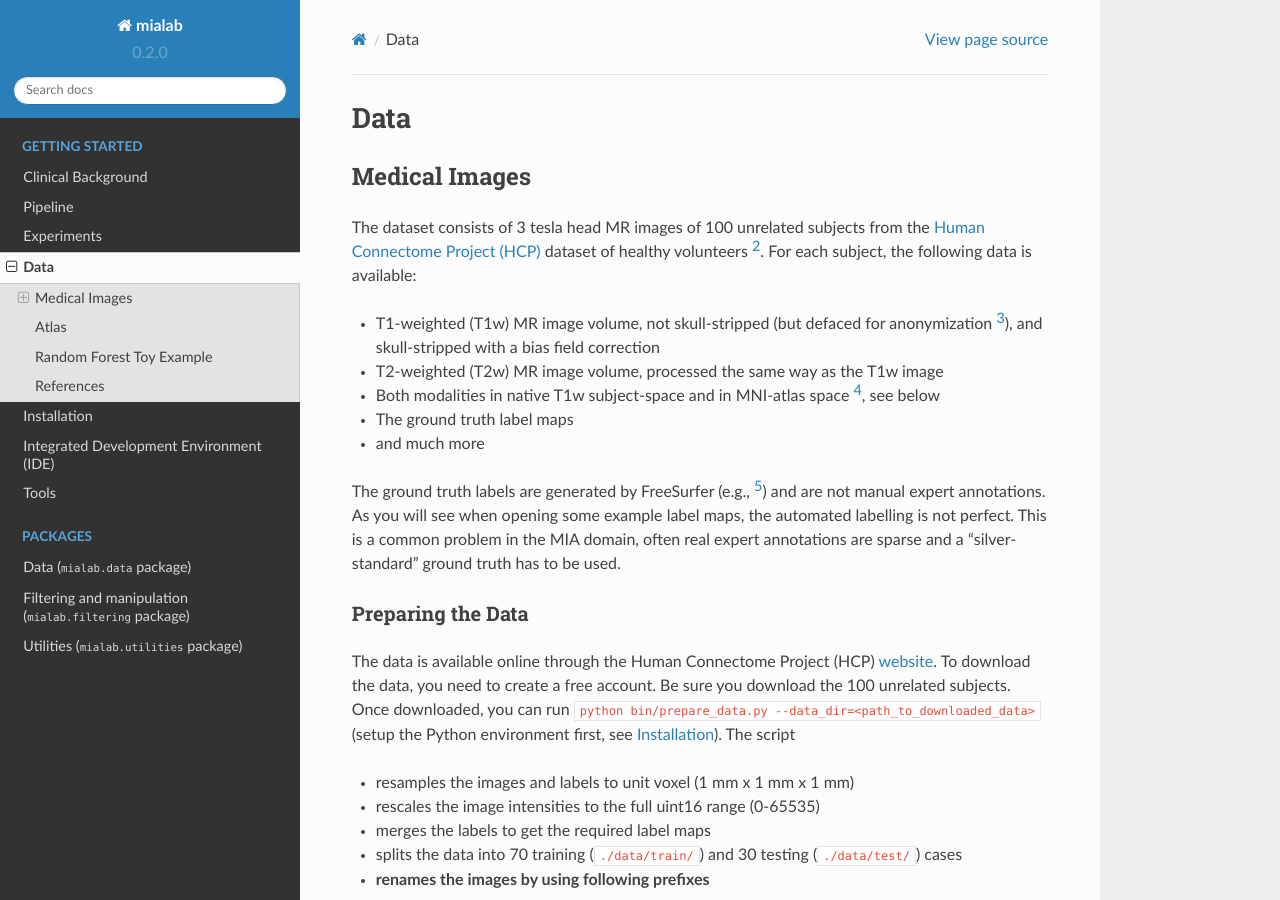
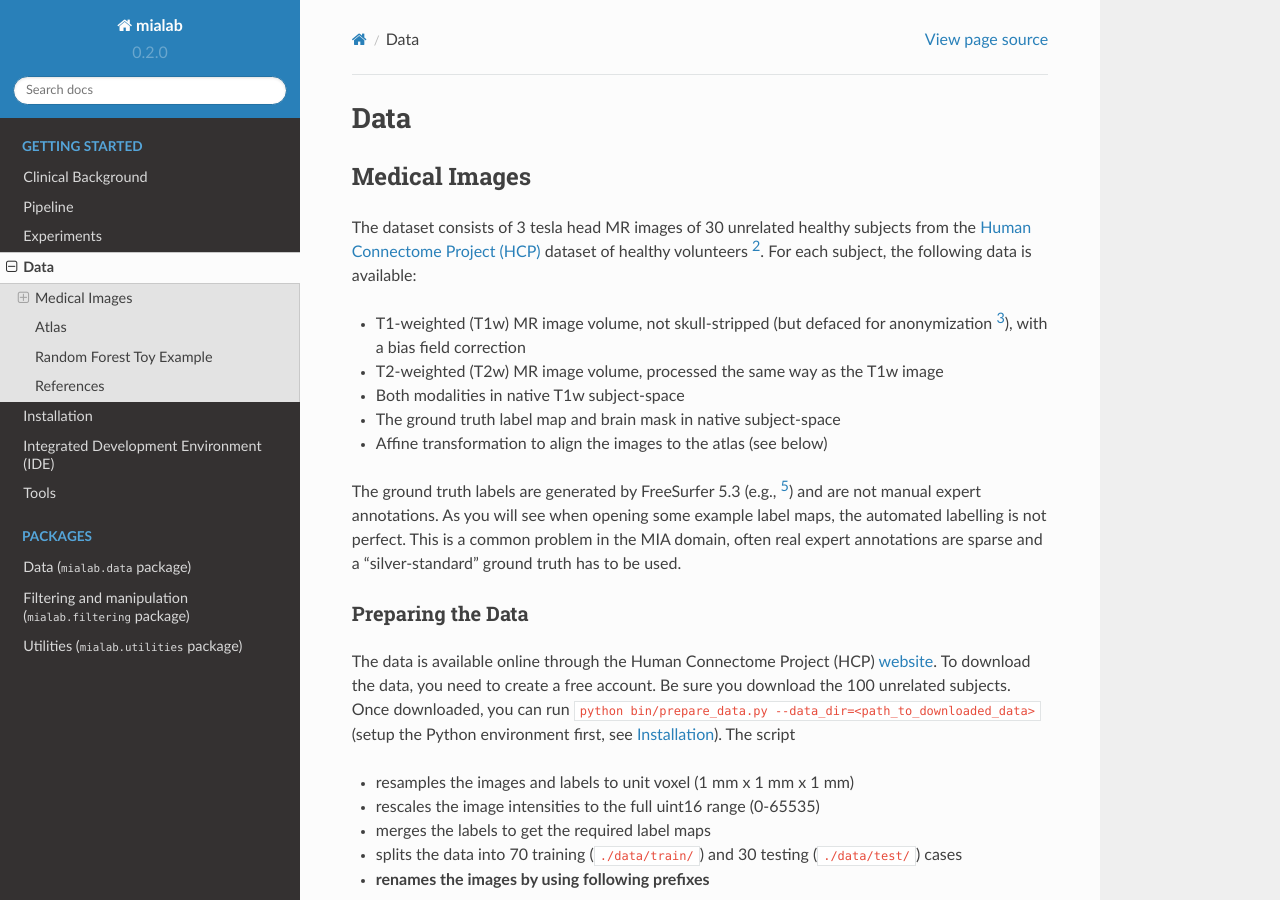
Before and after one commit to ubern-mia/MIALab, a Sphinx documentation site: the page built from docs/data.rst, in a window 1280 px wide and 900 px high. Built offline with Sphinx 7.4.7 and the Read the Docs theme 2.0.0, drawn with Linux system fonts in a browser that asks for light colours; formulas are drawn with MathJax 3.

Commit message:
docs(data): updated description for the 2019 dataset

```diff
--- a/docs/data.rst
+++ b/docs/data.rst
@@ -4,15 +4,15 @@ Data
 Medical Images
 --------------
 
-The dataset consists of 3 tesla head MR images of 100 unrelated subjects from the `Human Connectome Project (HCP) <https://www.humanconnectome.org/>`_ dataset of healthy volunteers [2]_. For each subject, the following data is available:
+The dataset consists of 3 tesla head MR images of 30 unrelated healthy subjects from the `Human Connectome Project (HCP) <https://www.humanconnectome.org/>`_ dataset of healthy volunteers [2]_. For each subject, the following data is available:
 
-- T1-weighted (T1w) MR image volume, not skull-stripped (but defaced for anonymization [3]_), and skull-stripped with a bias field correction
+- T1-weighted (T1w) MR image volume, not skull-stripped (but defaced for anonymization [3]_), with a bias field correction
 - T2-weighted (T2w) MR image volume, processed the same way as the T1w image
-- Both modalities in native T1w subject-space and in MNI-atlas space [4]_, see below
-- The ground truth label maps
-- and much more
+- Both modalities in native T1w subject-space
+- The ground truth label map and brain mask in native subject-space
+- Affine transformation to align the images to the atlas (see below)
 
-The ground truth labels are generated by FreeSurfer (e.g., [5]_) and are not manual expert annotations.
+The ground truth labels are generated by FreeSurfer 5.3 (e.g., [5]_) and are not manual expert annotations.
 As you will see when opening some example label maps, the automated labelling is not perfect. This is a common problem in the MIA domain, often real expert annotations are sparse and a "silver-standard" ground truth has to be used.
 
 Preparing the Data
```
